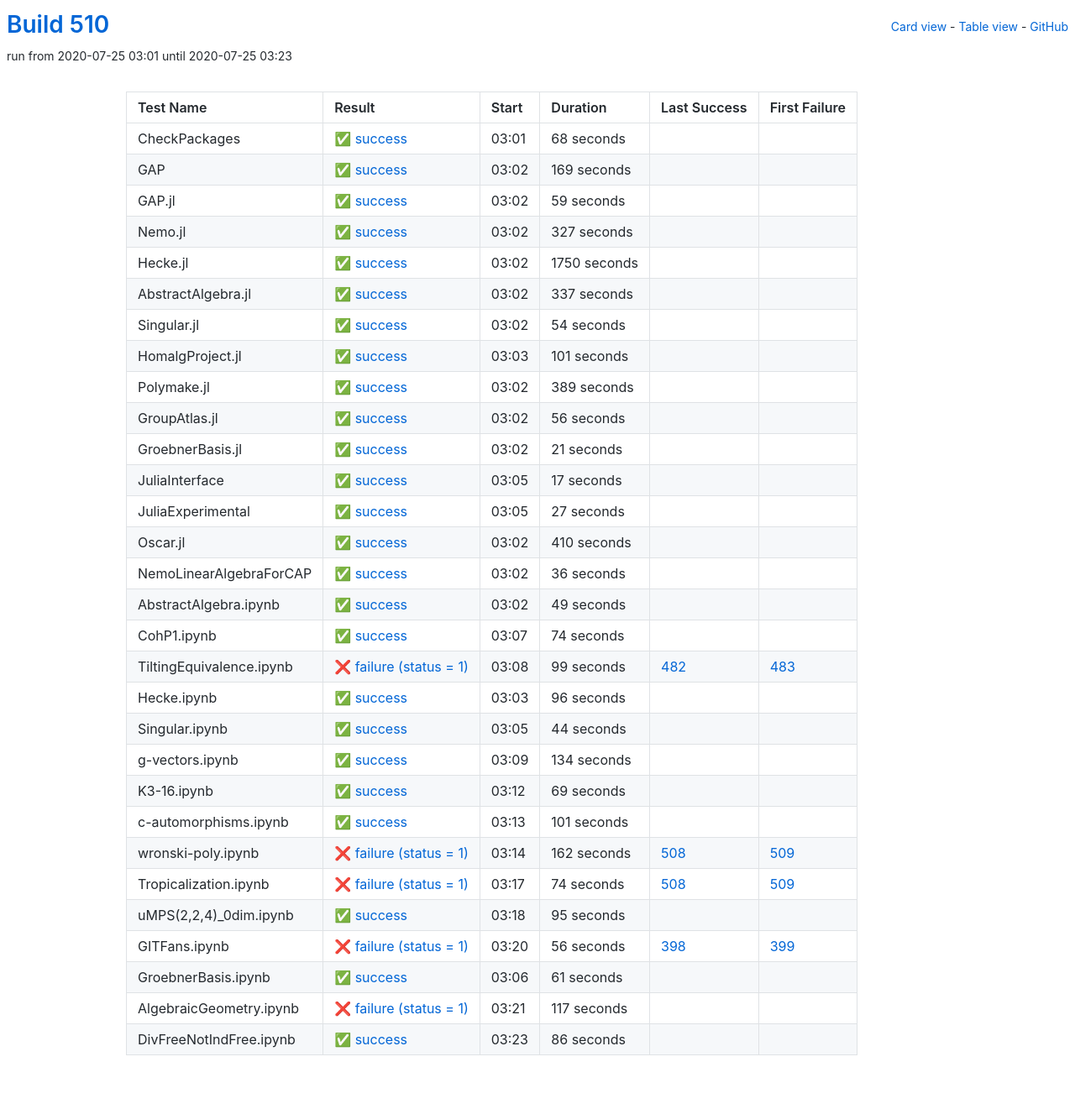
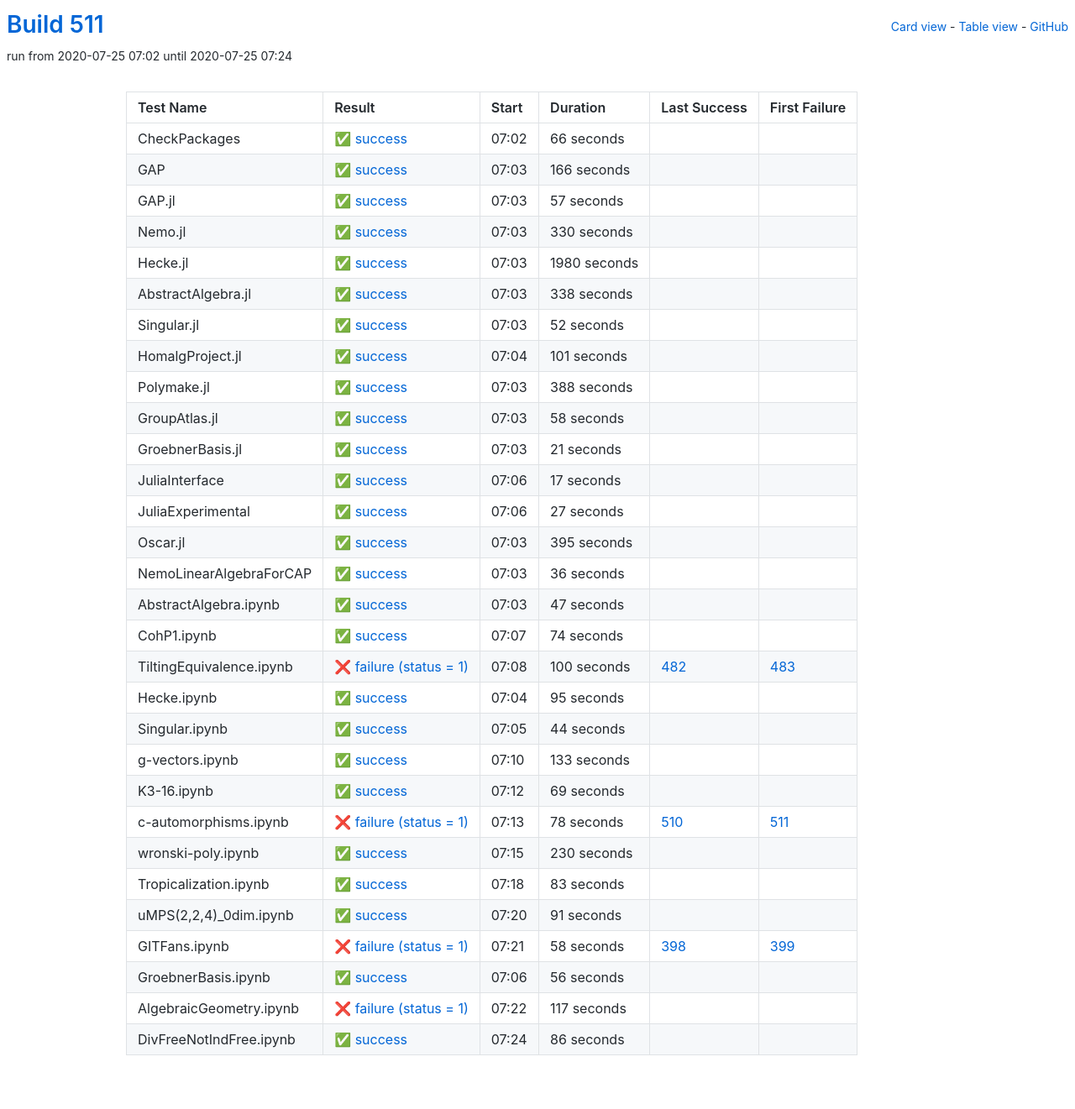
Before and after one commit to oscar-system/oscar-ci-status-stable, a Jekyll site: the page built from table.html, in a window 1280 px wide. Shown: the whole page at 84% size. Built offline with Jekyll 4.4.1, drawn with Linux system fonts in a browser that asks for light colours.

Commit message:
Build #511

```diff
--- a/_data/ci.yml
+++ b/_data/ci.yml
@@ -1,6 +1,6 @@
 ---
-build: 510
-build_url: https://oscarci.mathematik.uni-kl.de/job/oscar-stable/510/
+build: 511
+build_url: https://oscarci.mathematik.uni-kl.de/job/oscar-stable/511/
 job: oscar-stable
 organization: oscar-system
 repo: oscar-ci-status-stable
@@ -8,92 +8,92 @@ repourl: https://github.com/oscar-system/oscar-ci-status-stable
 tests:
 - name: CheckPackages
   id: checkpackages
-  log: https://oscarci.mathematik.uni-kl.de/job/oscar-stable/510/artifact/logs/build-510/CheckPackages.log
-  start: 2020-07-25 03:01
+  log: https://oscarci.mathematik.uni-kl.de/job/oscar-stable/511/artifact/logs/build-511/CheckPackages.log
+  start: 2020-07-25 07:02
   success: true
   exitcode: 0
   status: success
-  duration: 68
+  duration: 66
   last_success: false
   last_success_url:
   first_failure: false
   first_failure_url:
 - name: GAP
   id: gap
-  log: https://oscarci.mathematik.uni-kl.de/job/oscar-stable/510/artifact/logs/build-510/GAP.log
-  start: 2020-07-25 03:02
+  log: https://oscarci.mathematik.uni-kl.de/job/oscar-stable/511/artifact/logs/build-511/GAP.log
+  start: 2020-07-25 07:03
   success: true
   exitcode: 0
   status: success
-  duration: 169
+  duration: 166
   last_success: false
   last_success_url:
   first_failure: false
   first_failure_url:
 - name: GAP.jl
   id: gap-jl
-  log: https://oscarci.mathematik.uni-kl.de/job/oscar-stable/510/artifact/logs/build-510/GAP.jl.log
-  start: 2020-07-25 03:02
+  log: https://oscarci.mathematik.uni-kl.de/job/oscar-stable/511/artifact/logs/build-511/GAP.jl.log
+  start: 2020-07-25 07:03
   success: true
   exitcode: 0
   status: success
-  duration: 59
+  duration: 57
   last_success: false
   last_success_url:
   first_failure: false
   first_failure_url:
 - name: Nemo.jl
   id: nemo-jl
-  log: https://oscarci.mathematik.uni-kl.de/job/oscar-stable/510/artifact/logs/build-510/Nemo.jl.log
-  start: 2020-07-25 03:02
+  log: https://oscarci.mathematik.uni-kl.de/job/oscar-stable/511/artifact/logs/build-511/Nemo.jl.log
+  start: 2020-07-25 07:03
   success: true
   exitcode: 0
   status: success
-  duration: 327
+  duration: 330
   last_success: false
   last_success_url:
   first_failure: false
   first_failure_url:
 - name: Hecke.jl
   id: hecke-jl
-  log: https://oscarci.mathematik.uni-kl.de/job/oscar-stable/510/artifact/logs/build-510/Hecke.jl.log
-  start: 2020-07-25 03:02
+  log: https://oscarci.mathematik.uni-kl.de/job/oscar-stable/511/artifact/logs/build-511/Hecke.jl.log
+  start: 2020-07-25 07:03
   success: true
   exitcode: 0
   status: success
-  duration: 1750
+  duration: 1980
   last_success: false
   last_success_url:
   first_failure: false
   first_failure_url:
 - name: AbstractAlgebra.jl
   id: abstractalgebra-jl
-  log: https://oscarci.mathematik.uni-kl.de/job/oscar-stable/510/artifact/logs/build-510/AbstractAlgebra.jl.log
-  start: 2020-07-25 03:02
+  log: https://oscarci.mathematik.uni-kl.de/job/oscar-stable/511/artifact/logs/build-511/AbstractAlgebra.jl.log
+  start: 2020-07-25 07:03
   success: true
   exitcode: 0
   status: success
-  duration: 337
+  duration: 338
   last_success: false
   last_success_url:
   first_failure: false
   first_failure_url:
 - name: Singular.jl
   id: singular-jl
-  log: https://oscarci.mathematik.uni-kl.de/job/oscar-stable/510/artifact/logs/build-510/Singular.jl.log
-  start: 2020-07-25 03:02
+  log: https://oscarci.mathematik.uni-kl.de/job/oscar-stable/511/artifact/logs/build-511/Singular.jl.log
+  start: 2020-07-25 07:03
   success: true
   exitcode: 0
   status: success
-  duration: 54
+  duration: 52
   last_success: false
   last_success_url:
   first_failure: false
   first_failure_url:
 - name: HomalgProject.jl
   id: homalgproject-jl
-  log: https://oscarci.mathematik.uni-kl.de/job/oscar-stable/510/artifact/logs/build-510/HomalgProject.jl.log
-  start: 2020-07-25 03:03
+  log: https://oscarci.mathematik.uni-kl.de/job/oscar-stable/511/artifact/logs/build-511/HomalgProject.jl.log
+  start: 2020-07-25 07:04
   success: true
   exitcode: 0
   status: success
@@ -104,32 +104,32 @@ tests:
   first_failure_url:
 - name: Polymake.jl
   id: polymake-jl
-  log: https://oscarci.mathematik.uni-kl.de/job/oscar-stable/510/artifact/logs/build-510/Polymake.jl.log
-  start: 2020-07-25 03:02
+  log: https://oscarci.mathematik.uni-kl.de/job/oscar-stable/511/artifact/logs/build-511/Polymake.jl.log
+  start: 2020-07-25 07:03
   success: true
   exitcode: 0
   status: success
-  duration: 389
+  duration: 388
   last_success: false
   last_success_url:
   first_failure: false
   first_failure_url:
 - name: GroupAtlas.jl
   id: groupatlas-jl
-  log: https://oscarci.mathematik.uni-kl.de/job/oscar-stable/510/artifact/logs/build-510/GroupAtlas.jl.log
-  start: 2020-07-25 03:02
+  log: https://oscarci.mathematik.uni-kl.de/job/oscar-stable/511/artifact/logs/build-511/GroupAtlas.jl.log
+  start: 2020-07-25 07:03
   success: true
   exitcode: 0
   status: success
-  duration: 56
+  duration: 58
   last_success: false
   last_success_url:
   first_failure: false
   first_failure_url:
 - name: GroebnerBasis.jl
   id: groebnerbasis-jl
-  log: https://oscarci.mathematik.uni-kl.de/job/oscar-stable/510/artifact/logs/build-510/GroebnerBasis.jl.log
-  start: 2020-07-25 03:02
+  log: https://oscarci.mathematik.uni-kl.de/job/oscar-stable/511/artifact/logs/build-511/GroebnerBasis.jl.log
+  start: 2020-07-25 07:03
   success: true
   exitcode: 0
   status: success
@@ -140,8 +140,8 @@ tests:
   first_failure_url:
 - name: JuliaInterface
   id: juliainterface
-  log: https://oscarci.mathematik.uni-kl.de/job/oscar-stable/510/artifact/logs/build-510/JuliaInterface.log
-  start: 2020-07-25 03:05
+  log: https://oscarci.mathematik.uni-kl.de/job/oscar-stable/511/artifact/logs/build-511/JuliaInterface.log
+  start: 2020-07-25 07:06
   success: true
   exitcode: 0
   status: success
@@ -152,8 +152,8 @@ tests:
   first_failure_url:
 - name: JuliaExperimental
   id: juliaexperimental
-  log: https://oscarci.mathematik.uni-kl.de/job/oscar-stable/510/artifact/logs/build-510/JuliaExperimental.log
-  start: 2020-07-25 03:05
+  log: https://oscarci.mathematik.uni-kl.de/job/oscar-stable/511/artifact/logs/build-511/JuliaExperimental.log
+  start: 2020-07-25 07:06
   success: true
   exitcode: 0
   status: success
@@ -164,20 +164,20 @@ tests:
   first_failure_url:
 - name: Oscar.jl
   id: oscar-jl
-  log: https://oscarci.mathematik.uni-kl.de/job/oscar-stable/510/artifact/logs/build-510/Oscar.jl.log
-  start: 2020-07-25 03:02
+  log: https://oscarci.mathematik.uni-kl.de/job/oscar-stable/511/artifact/logs/build-511/Oscar.jl.log
+  start: 2020-07-25 07:03
   success: true
   exitcode: 0
   status: success
-  duration: 410
+  duration: 395
   last_success: false
   last_success_url:
   first_failure: false
   first_failure_url:
 - name: NemoLinearAlgebraForCAP
   id: nemolinearalgebraforcap
-  log: https://oscarci.mathematik.uni-kl.de/job/oscar-stable/510/artifact/logs/build-510/NemoLinearAlgebraForCAP.log
-  start: 2020-07-25 03:02
+  log: https://oscarci.mathematik.uni-kl.de/job/oscar-stable/511/artifact/logs/build-511/NemoLinearAlgebraForCAP.log
+  start: 2020-07-25 07:03
   success: true
   exitcode: 0
   status: success
@@ -188,20 +188,20 @@ tests:
   first_failure_url:
 - name: AbstractAlgebra.ipynb
   id: abstractalgebra-ipynb
-  log: https://oscarci.mathematik.uni-kl.de/job/oscar-stable/510/artifact/logs/build-510/AbstractAlgebra.ipynb.log
-  start: 2020-07-25 03:02
+  log: https://oscarci.mathematik.uni-kl.de/job/oscar-stable/511/artifact/logs/build-511/AbstractAlgebra.ipynb.log
+  start: 2020-07-25 07:03
   success: true
   exitcode: 0
   status: success
-  duration: 49
+  duration: 47
   last_success: false
   last_success_url:
   first_failure: false
   first_failure_url:
 - name: CohP1.ipynb
   id: cohp1-ipynb
-  log: https://oscarci.mathematik.uni-kl.de/job/oscar-stable/510/artifact/logs/build-510/CohP1.ipynb.log
-  start: 2020-07-25 03:07
+  log: https://oscarci.mathematik.uni-kl.de/job/oscar-stable/511/artifact/logs/build-511/CohP1.ipynb.log
+  start: 2020-07-25 07:07
   success: true
   exitcode: 0
   status: success
@@ -212,32 +212,32 @@ tests:
   first_failure_url:
 - name: TiltingEquivalence.ipynb
   id: tiltingequivalence-ipynb
-  log: https://oscarci.mathematik.uni-kl.de/job/oscar-stable/510/artifact/logs/build-510/TiltingEquivalence.ipynb.log
-  start: 2020-07-25 03:08
+  log: https://oscarci.mathematik.uni-kl.de/job/oscar-stable/511/artifact/logs/build-511/TiltingEquivalence.ipynb.log
+  start: 2020-07-25 07:08
   success: false
   exitcode: 1
   status: failure
-  duration: 99
+  duration: 100
   last_success: 482
   last_success_url: https://oscarci.mathematik.uni-kl.de/job/oscar-stable/482/
   first_failure: 483
   first_failure_url: https://oscarci.mathematik.uni-kl.de/job/oscar-stable/483/
 - name: Hecke.ipynb
   id: hecke-ipynb
-  log: https://oscarci.mathematik.uni-kl.de/job/oscar-stable/510/artifact/logs/build-510/Hecke.ipynb.log
-  start: 2020-07-25 03:03
+  log: https://oscarci.mathematik.uni-kl.de/job/oscar-stable/511/artifact/logs/build-511/Hecke.ipynb.log
+  start: 2020-07-25 07:04
   success: true
   exitcode: 0
   status: success
-  duration: 96
+  duration: 95
   last_success: false
   last_success_url:
   first_failure: false
   first_failure_url:
 - name: Singular.ipynb
   id: singular-ipynb
-  log: https://oscarci.mathematik.uni-kl.de/job/oscar-stable/510/artifact/logs/build-510/Singular.ipynb.log
-  start: 2020-07-25 03:05
+  log: https://oscarci.mathematik.uni-kl.de/job/oscar-stable/511/artifact/logs/build-511/Singular.ipynb.log
+  start: 2020-07-25 07:05
   success: true
   exitcode: 0
   status: success
@@ -248,20 +248,20 @@ tests:
   first_failure_url:
 - name: g-vectors.ipynb
   id: g-vectors-ipynb
-  log: https://oscarci.mathematik.uni-kl.de/job/oscar-stable/510/artifact/logs/build-510/g-vectors.ipynb.log
-  start: 2020-07-25 03:09
+  log: https://oscarci.mathematik.uni-kl.de/job/oscar-stable/511/artifact/logs/build-511/g-vectors.ipynb.log
+  start: 2020-07-25 07:10
   success: true
   exitcode: 0
   status: success
-  duration: 134
+  duration: 133
   last_success: false
   last_success_url:
   first_failure: false
   first_failure_url:
 - name: K3-16.ipynb
   id: k3-16-ipynb
-  log: https://oscarci.mathematik.uni-kl.de/job/oscar-stable/510/artifact/logs/build-510/K3-16.ipynb.log
-  start: 2020-07-25 03:12
+  log: https://oscarci.mathematik.uni-kl.de/job/oscar-stable/511/artifact/logs/build-511/K3-16.ipynb.log
+  start: 2020-07-25 07:12
   success: true
   exitcode: 0
   status: success
@@ -272,80 +272,80 @@ tests:
   first_failure_url:
 - name: c-automorphisms.ipynb
   id: c-automorphisms-ipynb
-  log: https://oscarci.mathematik.uni-kl.de/job/oscar-stable/510/artifact/logs/build-510/c-automorphisms.ipynb.log
-  start: 2020-07-25 03:13
+  log: https://oscarci.mathematik.uni-kl.de/job/oscar-stable/511/artifact/logs/build-511/c-automorphisms.ipynb.log
+  start: 2020-07-25 07:13
+  success: false
+  exitcode: 1
+  status: failure
+  duration: 78
+  last_success: 510
+  last_success_url: https://oscarci.mathematik.uni-kl.de/job/oscar-stable/510/
+  first_failure: 511
+  first_failure_url: https://oscarci.mathematik.uni-kl.de/job/oscar-stable/511/
+- name: wronski-poly.ipynb
+  id: wronski-poly-ipynb
+  log: https://oscarci.mathematik.uni-kl.de/job/oscar-stable/511/artifact/logs/build-511/wronski-poly.ipynb.log
+  start: 2020-07-25 07:15
   success: true
   exitcode: 0
   status: success
-  duration: 101
+  duration: 230
   last_success: false
   last_success_url:
   first_failure: false
   first_failure_url:
-- name: wronski-poly.ipynb
-  id: wronski-poly-ipynb
-  log: https://oscarci.mathematik.uni-kl.de/job/oscar-stable/510/artifact/logs/build-510/wronski-poly.ipynb.log
-  start: 2020-07-25 03:14
-  success: false
-  exitcode: 1
-  status: failure
-  duration: 162
-  last_success: 508
-  last_success_url: https://oscarci.mathematik.uni-kl.de/job/oscar-stable/508/
-  first_failure: 509
-  first_failure_url: https://oscarci.mathematik.uni-kl.de/job/oscar-stable/509/
 - name: Tropicalization.ipynb
   id: tropicalization-ipynb
-  log: https://oscarci.mathematik.uni-kl.de/job/oscar-stable/510/artifact/logs/build-510/Tropicalization.ipynb.log
-  start: 2020-07-25 03:17
-  success: false
-  exitcode: 1
-  status: failure
-  duration: 74
-  last_success: 508
-  last_success_url: https://oscarci.mathematik.uni-kl.de/job/oscar-stable/508/
-  first_failure: 509
-  first_failure_url: https://oscarci.mathematik.uni-kl.de/job/oscar-stable/509/
-- name: uMPS(2,2,4)_0dim.ipynb
-  id: umps-2-2-4-0dim-ipynb
-  log: https://oscarci.mathematik.uni-kl.de/job/oscar-stable/510/artifact/logs/build-510/uMPS-2-2-4-_0dim.ipynb.log
-  start: 2020-07-25 03:18
+  log: https://oscarci.mathematik.uni-kl.de/job/oscar-stable/511/artifact/logs/build-511/Tropicalization.ipynb.log
+  start: 2020-07-25 07:18
   success: true
   exitcode: 0
   status: success
-  duration: 95
+  duration: 83
+  last_success: false
+  last_success_url:
+  first_failure: false
+  first_failure_url:
+- name: uMPS(2,2,4)_0dim.ipynb
+  id: umps-2-2-4-0dim-ipynb
+  log: https://oscarci.mathematik.uni-kl.de/job/oscar-stable/511/artifact/logs/build-511/uMPS-2-2-4-_0dim.ipynb.log
+  start: 2020-07-25 07:20
+  success: true
+  exitcode: 0
+  status: success
+  duration: 91
   last_success: false
   last_success_url:
   first_failure: false
   first_failure_url:
 - name: GITFans.ipynb
   id: gitfans-ipynb
-  log: https://oscarci.mathematik.uni-kl.de/job/oscar-stable/510/artifact/logs/build-510/GITFans.ipynb.log
-  start: 2020-07-25 03:20
+  log: https://oscarci.mathematik.uni-kl.de/job/oscar-stable/511/artifact/logs/build-511/GITFans.ipynb.log
+  start: 2020-07-25 07:21
   success: false
   exitcode: 1
   status: failure
-  duration: 56
+  duration: 58
   last_success: 398
   last_success_url: https://oscarci.mathematik.uni-kl.de/job/oscar-stable/398/
   first_failure: 399
   first_failure_url: https://oscarci.mathematik.uni-kl.de/job/oscar-stable/399/
 - name: GroebnerBasis.ipynb
   id: groebnerbasis-ipynb
-  log: https://oscarci.mathematik.uni-kl.de/job/oscar-stable/510/artifact/logs/build-510/GroebnerBasis.ipynb.log
-  start: 2020-07-25 03:06
+  log: https://oscarci.mathematik.uni-kl.de/job/oscar-stable/511/artifact/logs/build-511/GroebnerBasis.ipynb.log
+  start: 2020-07-25 07:06
   success: true
   exitcode: 0
   status: success
-  duration: 61
+  duration: 56
   last_success: false
   last_success_url:
   first_failure: false
   first_failure_url:
 - name: AlgebraicGeometry.ipynb
   id: algebraicgeometry-ipynb
-  log: https://oscarci.mathematik.uni-kl.de/job/oscar-stable/510/artifact/logs/build-510/AlgebraicGeometry.ipynb.log
-  start: 2020-07-25 03:21
+  log: https://oscarci.mathematik.uni-kl.de/job/oscar-stable/511/artifact/logs/build-511/AlgebraicGeometry.ipynb.log
+  start: 2020-07-25 07:22
   success: false
   exitcode: 1
   status: failure
@@ -356,8 +356,8 @@ tests:
   first_failure_url:
 - name: DivFreeNotIndFree.ipynb
   id: divfreenotindfree-ipynb
-  log: https://oscarci.mathematik.uni-kl.de/job/oscar-stable/510/artifact/logs/build-510/DivFreeNotIndFree.ipynb.log
-  start: 2020-07-25 03:23
+  log: https://oscarci.mathematik.uni-kl.de/job/oscar-stable/511/artifact/logs/build-511/DivFreeNotIndFree.ipynb.log
+  start: 2020-07-25 07:24
   success: true
   exitcode: 0
   status: success
```
Also changed, not shown: README.md.
